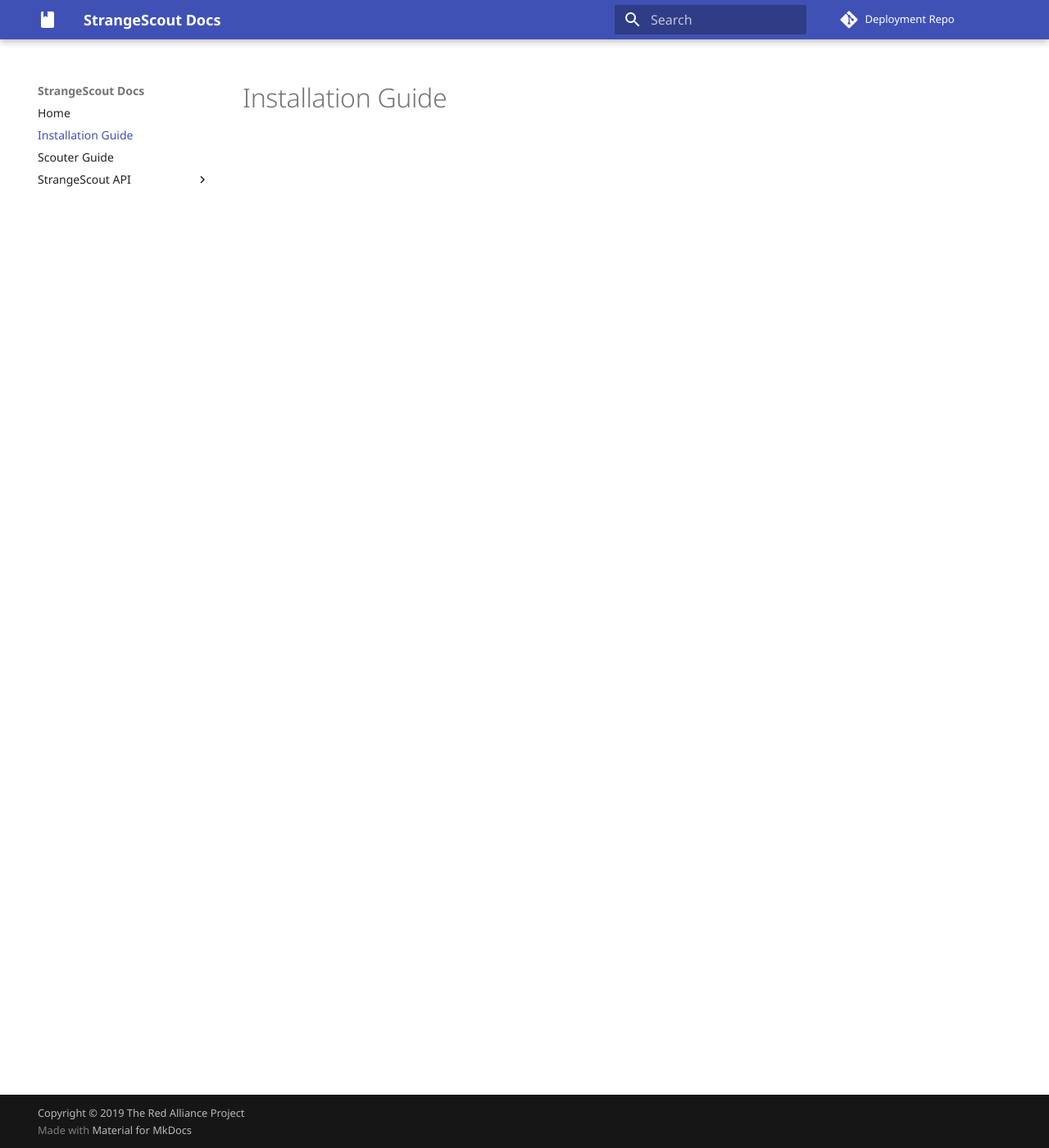
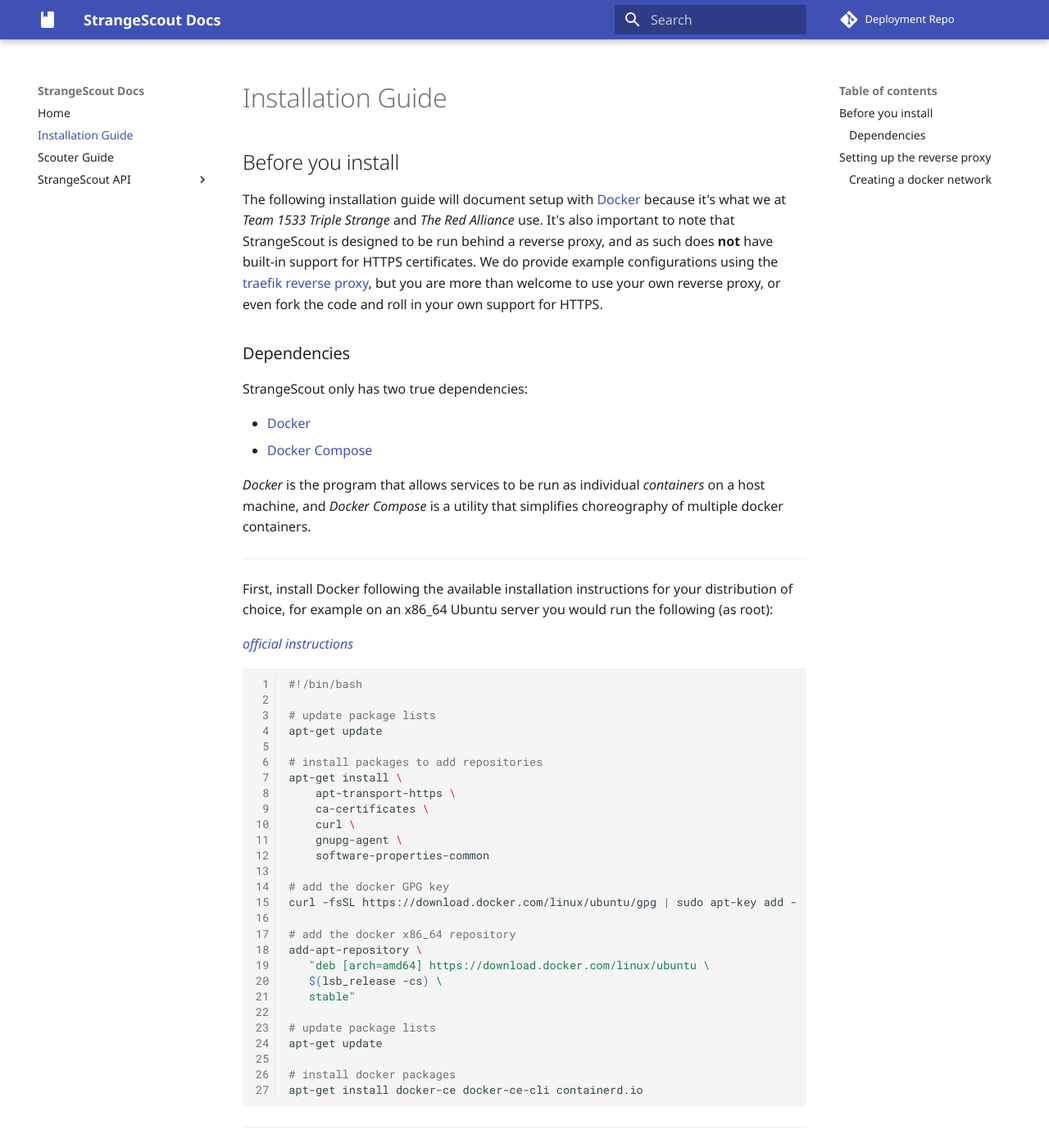
Before and after one commit to the-red-alliance/strangescout-docs, an MkDocs documentation site: the page built from docs/installation-guide.md, in a window 1280 px wide and 1400 px high. Shown: the whole window at 82% size. Built offline with MkDocs 1.6.1 and Material for MkDocs 9.7.7, drawn with Linux system fonts in a browser that asks for light colours; comment, search, counter and statistics services are not loaded; some of the changed text lies outside the part shown.

Commit message:
dependencies in installation guide

````diff
--- /dev/null
+++ b/docs/installation-guide.md
@@ -0,0 +1,91 @@
+disqus:
+
+## Before you install
+
+The following installation guide will document setup with [Docker](https://www.docker.com/) because it's what we at *Team 1533 Triple Strange* and *The Red Alliance* use. It's also important to note that StrangeScout is designed to be run behind a reverse proxy, and as such does **not** have built-in support for HTTPS certificates. We do provide example configurations using the [traefik reverse proxy](https://containo.us/traefik/), but you are more than welcome to use your own reverse proxy, or even fork the code and roll in your own support for HTTPS.
+
+### Dependencies
+
+StrangeScout only has two true dependencies:
+
+- [Docker](https://www.docker.com/)
+- [Docker Compose](https://docs.docker.com/compose/)
+
+*Docker* is the program that allows services to be run as individual *containers* on a host machine, and *Docker Compose* is a utility that simplifies choreography of multiple docker containers.
+
+---
+
+First, install Docker following the available installation instructions for your distribution of choice, for example on an x86_64 Ubuntu server you would run the following (as root):
+
+[*official instructions*](https://docs.docker.com/install/linux/docker-ce/ubuntu/#install-using-the-repository)
+
+``` shell
+#!/bin/bash
+
+# update package lists
+apt-get update
+
+# install packages to add repositories
+apt-get install \
+    apt-transport-https \
+    ca-certificates \
+    curl \
+    gnupg-agent \
+    software-properties-common
+
+# add the docker GPG key
+curl -fsSL https://download.docker.com/linux/ubuntu/gpg | sudo apt-key add -
+
+# add the docker x86_64 repository
+add-apt-repository \
+   "deb [arch=amd64] https://download.docker.com/linux/ubuntu \
+   $(lsb_release -cs) \
+   stable"
+
+# update package lists
+apt-get update
+
+# install docker packages
+apt-get install docker-ce docker-ce-cli containerd.io
+```
+
+---
+
+Secondly, install Docker Compose following the available installation instructions for your distribution of choice, for example on a *nix server you would run the following (as root):
+
+[*official instructions*](https://docs.docker.com/compose/install/#install-compose)
+
+``` shell
+#!/bin/bash
+
+# save the docker-compose script to the bin
+curl -L "https://github.com/docker/compose/releases/download/1.25.0/docker-compose-$(uname -s)-$(uname -m)" -o /usr/local/bin/docker-compose
+
+# make it executable
+chmod +x /usr/local/bin/docker-compose
+```
+
+---
+
+After both dependencies have been installed, ensure the Docker system service has been started and enabled:
+
+``` shell
+systemctl start docker
+systemctl enable docker
+```
+
+---
+
+## Setting up the reverse proxy
+
+Now that all dependencies have been installed we can begin setting up traefik for our reverse proxy.
+
+### Creating a docker network
+
+The first step to setting up traefik is to create a new docker network:
+
+``` shell
+docker network create strangescout_main
+```
+
+This will allow for containers on the same network to easily communicate with each other. In our case it allows for the StrangeScout server to communicate with the database in its own separate container.
--- a/docs/installation-guide/index.md
+++ /dev/null
@@ -1 +0,0 @@
-disqus:
--- a/mkdocs.yml
+++ b/mkdocs.yml
@@ -23,7 +23,7 @@
 
 nav:
   - Home: index.md
-  - Installation Guide: installation-guide/index.md
+  - Installation Guide: installation-guide.md
   - Scouter Guide: scouter-guide.md
   - StrangeScout API:
     - Authentication Routes: strangescout-api/authentication-routes.md
````
